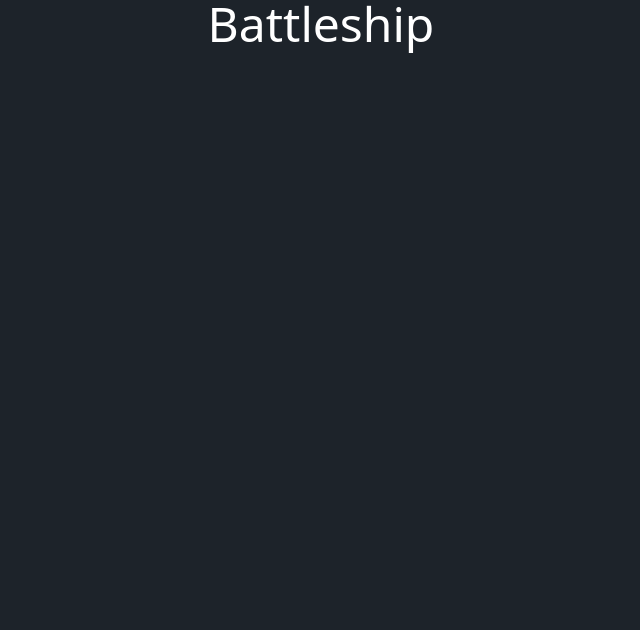
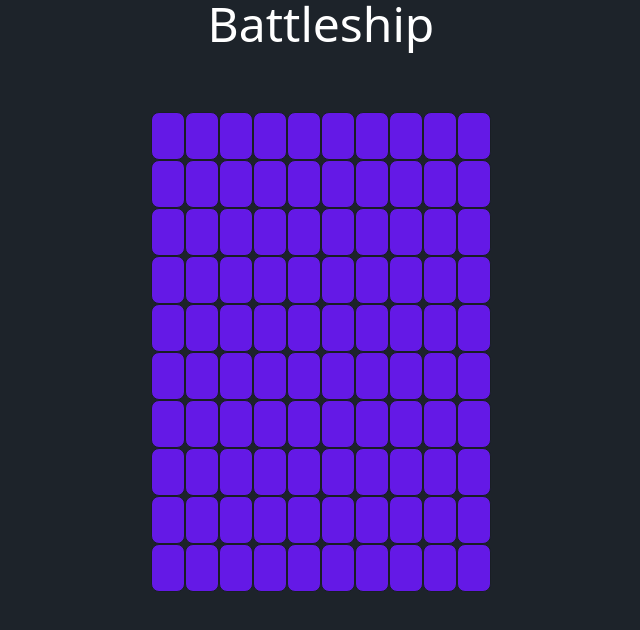
Before and after one commit to Lov3M4chine/odin-battleship, a website built with webpack: page src/index.html in a window 1280 px wide. Shown: the whole page, without its empty margins (319-959 px from the left). Built offline with nearby package versions, Linux system fonts and the light colour scheme; files whose address does not match are found by name.

Commit message:
Add dynamic creation of battlegrid

```diff
--- /dev/null
+++ b/src/dynamicHtml.js
@@ -0,0 +1,27 @@
+function createBattlegrid (horizontalSize, verticalSize) {
+    const mainContainer = document.getElementById("main-container");
+
+    const playerOneBattlegridContainer = document.createElement('div');
+    playerOneBattlegridContainer.id = 'playerone-battlegrid-container';
+
+    const playerOneBattlegrid = document.createElement('div');
+    playerOneBattlegrid.id = 'playerone-battlegrid';
+    playerOneBattlegrid.className = 'grid grid-rows-[repeat(10,_minmax(0,_1fr))] grid-cols-10';
+
+    for (let i = 0; i < (horizontalSize * verticalSize); i++) {
+        let playeroneCell = null;
+
+        playeroneCell = document.createElement('button');
+        playeroneCell.id = `playerone-cell-${i}`;
+        playeroneCell.className = 'btn bg-primary';
+        playeroneCell.title = `cell ${i}`;
+
+        playerOneBattlegrid.appendChild(playeroneCell);
+    }
+
+    playerOneBattlegridContainer.appendChild(playerOneBattlegrid);
+    mainContainer.appendChild(playerOneBattlegridContainer);
+
+}
+
+module.exports = createBattlegrid;
--- a/src/index.html
+++ b/src/index.html
@@ -7,7 +7,7 @@
     <title>Battleship</title>
 </head>
 <body>
-    <div class="flex flex-col items-center gap-16">
+    <div id="main-container" class="flex flex-col items-center gap-16">
         <div class="text-primary-content flex justify-center text-5xl">Battleship</div>
 
         <!-- Character Select -->
@@ -16,11 +16,6 @@
             <div class="text-primary-content flex justify-center">OR</div>
             <button class="btn bg-secondary text-secondary-content text-lg">Two Player</button>
         </div>
-
-        <!-- Battle Screen -->
-        <div>
-            <div class="bg-primary grid grid-rows-[repeat(10,_minmax(0,_1fr))] grid-cols-10"></div>
-        </div>
     </div>
 </body>
 </html>
--- a/src/index.js
+++ b/src/index.js
@@ -1 +1,4 @@
 import './styles.css';
+const createBattlegrid = require ("./dynamicHtml.js");
+
+createBattlegrid(10, 10);
```
Also changed, not shown: dist/index.html, dist/main.js, src/clickEvents.js (added), 1 other file.
